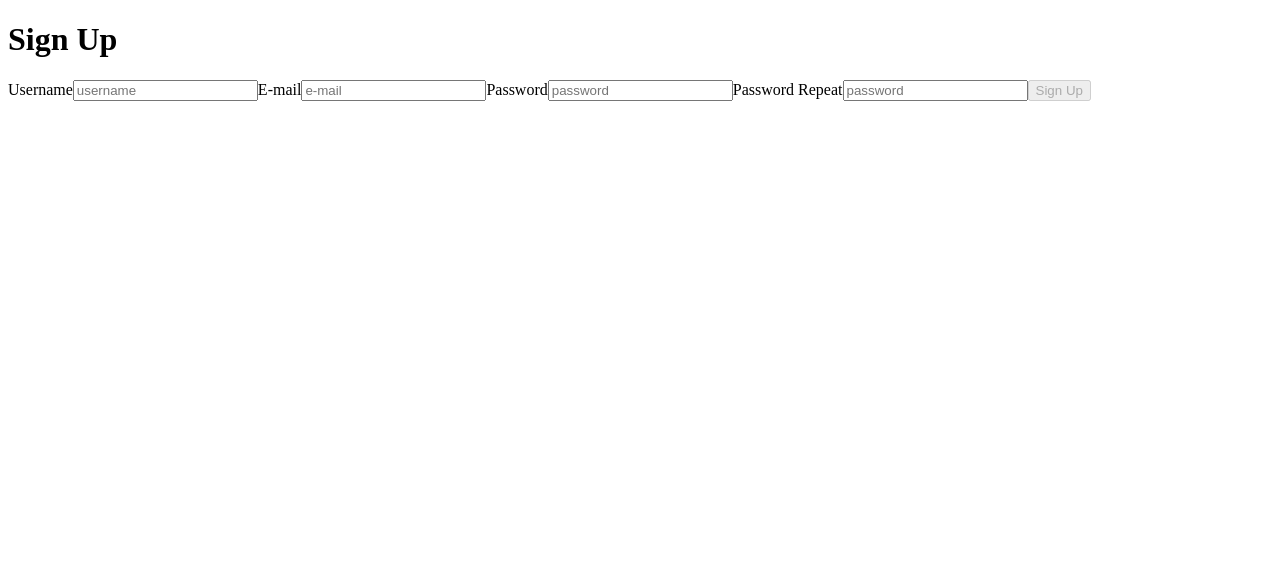
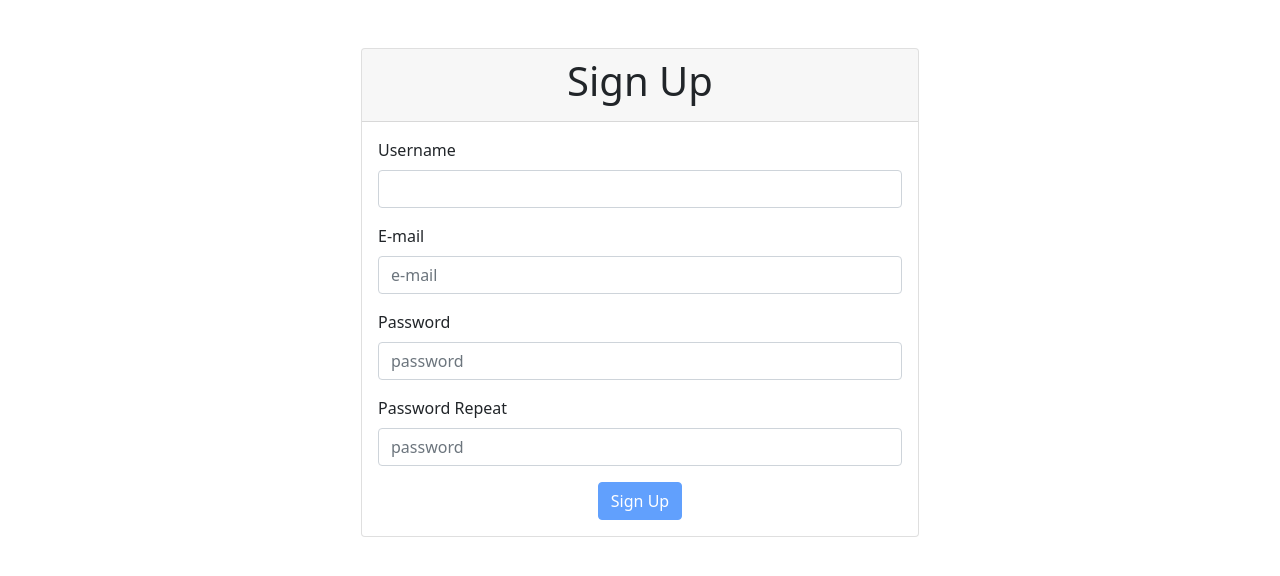
Before and after one commit to ESTECHTI/VueTestDrivenDevelopment, a Vue app in the folder source/: page / in a window 1280 px wide. Shown: the top 576 px of the page. Built offline with nearby package versions, Linux system fonts and the light colour scheme.

Commit message:
Adding component input

```diff
--- a/source/public/index.html
+++ b/source/public/index.html
@@ -5,6 +5,7 @@
     <meta http-equiv="X-UA-Compatible" content="IE=edge">
     <meta name="viewport" content="width=device-width,initial-scale=1.0">
     <link rel="icon" href="<%= BASE_URL %>favicon.ico">
+    <link href="https://cdn.jsdelivr.net/npm/bootstrap@5.1.3/dist/css/bootstrap.min.css" rel="stylesheet" integrity="sha384-1BmE4kWBq78iYhFldvKuhfTAU6auU8tT94WrHftjDbrCEXSU1oBoqyl2QvZ6jIW3" crossorigin="anonymous">
     <title><%= htmlWebpackPlugin.options.title %></title>
   </head>
   <body>
--- a/source/src/App.vue
+++ b/source/src/App.vue
@@ -1,5 +1,7 @@
 <template>
-  <SignUpPage />
+  <div class="container">
+    <SignUpPage />
+  </div>
 </template>
 
 <script>
@@ -13,5 +15,6 @@ export default {
 }
 </script>
 
-<style>
+<style scoped>
+
 </style>
--- /dev/null
+++ b/source/src/components/Input-c.vue
@@ -0,0 +1,40 @@
+<template>
+  <div class="mb-3">
+    <label :for="id" class="form-label">{{ label }}</label>
+    <input :id="id" class="form-control" type="text" @input="onChange"/>
+    <span>{{ help }}</span>
+  </div>
+</template>
+
+<script>
+
+export default {
+  emits: ["custom-input"],
+  components: {
+
+  },
+  props: {
+    label: String,
+    id: String,
+    help: String
+  },
+  data:() => {
+    return {
+
+    }
+  },
+  computed: {
+
+  },
+  methods: {
+    onChange(event) {
+      this.$emit("custom-input", event.target.value);
+    }
+  }
+
+}
+</script>
+
+<style lang="scss" scoped>
+
+</style>
--- a/source/src/pages/SignUpPage.vue
+++ b/source/src/pages/SignUpPage.vue
@@ -1,31 +1,56 @@
 <template>
-  <form>
-    <h1>Sign Up</h1>
-    <label for="username">Username</label>
-    <input id="username" type="text" placeholder="username" v-model="username"/>
+  <div class="col-lg-6 offset-lg-3 col-md-8 offset-md-2">
+    <form class="card mt-5" data-testid="form-sign-up" v-if="!signUpSuccess">
+      <div class="card-header">
+        <h1 class="text-center">Sign Up</h1>
+      </div>
+      <div class="card-body">
+        <Input
+          id="username"
+          label="Username"
+          :help="errors.username"
+          @customInput="onChangeUsername"
+        />
+        <!-- <div class="mb-3">
+          <label for="username" class="form-label">Username</label>
+          <input id="username" class="form-control" type="text" placeholder="username" v-model="username"/>
+          <span>{{errors.username}}</span>
+        </div> -->
 
-    <label for="email">E-mail</label>
-    <input id="email" type="email" placeholder="e-mail" v-model="email"/>
-
-    <label for="password">Password</label>
-    <input id="password" type="password" placeholder="password" v-model="password"/>
-
-    <label for="password-repeat">Password Repeat</label>
-    <input id="password-repeat" type="password" placeholder="password" v-model="passwordRepeat"/>
-
-    <button :disabled="isDisabled" @click.prevent="submit">Sign Up</button>
-
-    {{username}}
-  </form>
+        <div class="mb-3">
+          <label class="form-label" for="email">E-mail</label>
+          <input class="form-control" id="email" type="email" placeholder="e-mail" v-model="email"/>
+        </div>
+        <div class="mb-3">
+          <label class="form-label" for="password">Password</label>
+          <input class="form-control" id="password" type="password" placeholder="password" v-model="password"/>
+        </div>
+        <div class="mb-3">
+          <label class="form-label" for="password-repeat">Password Repeat</label>
+          <input class="form-control" id="password-repeat" type="password" placeholder="password" v-model="passwordRepeat"/>
+        </div>
+        <div class="text-center">
+          <button class="btn btn-primary" :disabled="isDisabled || apiProgress" @click.prevent="submit">
+            <span v-if="apiProgress" class="spinner-border spinner-border-sm" role="status"></span>
+            Sign Up
+          </button>
+        </div>
+      </div>
+    </form>
+    <div class="alert alert-success mt-3" v-else>
+      Please check your e-mail to activate your account
+    </div>
+  </div>
 </template>
 
 <script>
 import axios from "axios";
+import Input from "../components/Input-c.vue";
 
 export default {
   name: 'SignUpPage',
   components: {
-
+    Input
   },
   props: {
 
@@ -36,6 +61,9 @@ export default {
       email: '',
       password: '',
       passwordRepeat: '',
+      apiProgress: false,
+      signUpSuccess: false,
+      errors: {}
     }
   },
   computed: {
@@ -45,13 +73,25 @@ export default {
   },
   methods: {
     submit() {
+      this.apiProgress = true;
       axios.post("/api/1.0/users", {
         username: this.username,
         email: this.email,
         password: this.password,
-      });
+      }).then(() => {
+        this.signUpSuccess = true
+      })
+      .catch((error) => {
+        if(error.response.status === 400) {
+          this.errors = error.response.data.validationErrors
+        }
+        this.apiProgress = false;
+      })
+    },
+    onChangeUsername(value) {
+      this.username = value;
     }
-  }
+  },
 }
 </script>
 
--- a/source/vue.config.js
+++ b/source/vue.config.js
@@ -1,4 +1,14 @@
 const { defineConfig } = require('@vue/cli-service')
 module.exports = defineConfig({
   transpileDependencies: true
-})
+});
+module.exports = {
+  devServer: {
+    port: 9876,
+    proxy: {
+      "/api": {
+        target: "http://localhost:8080"
+      }
+    }
+  }
+}
```
Also changed, not shown: source/src/components/HelloWorld.vue (deleted, +0 -58 lines), 1 other file (tests, documents, lock files or other folders).
